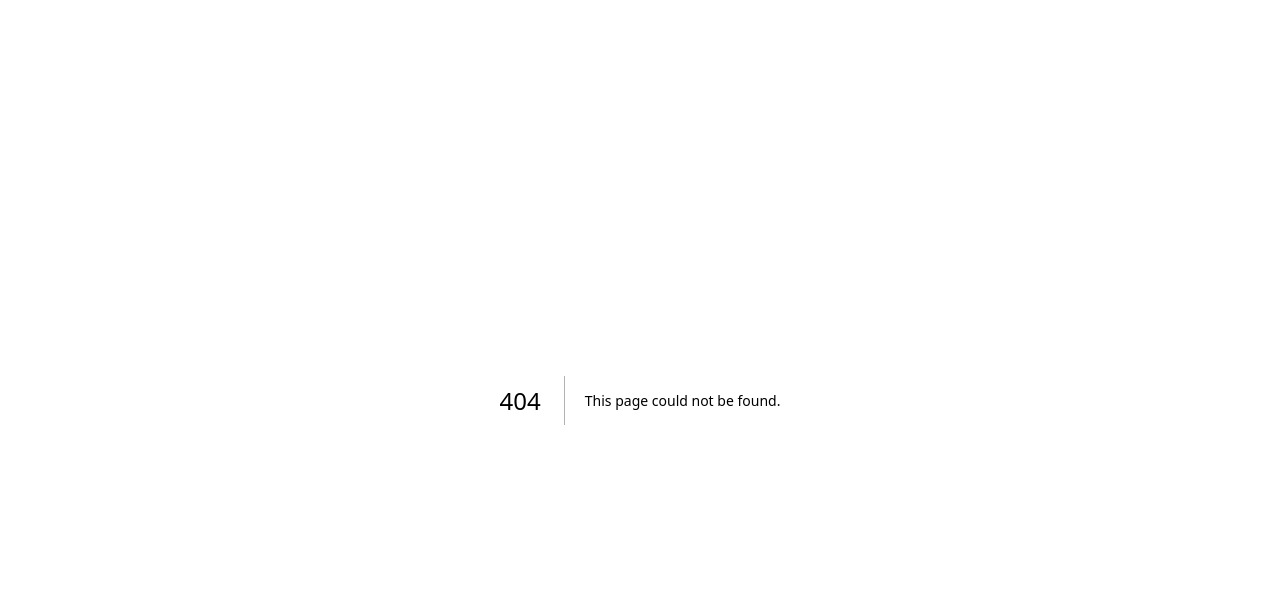
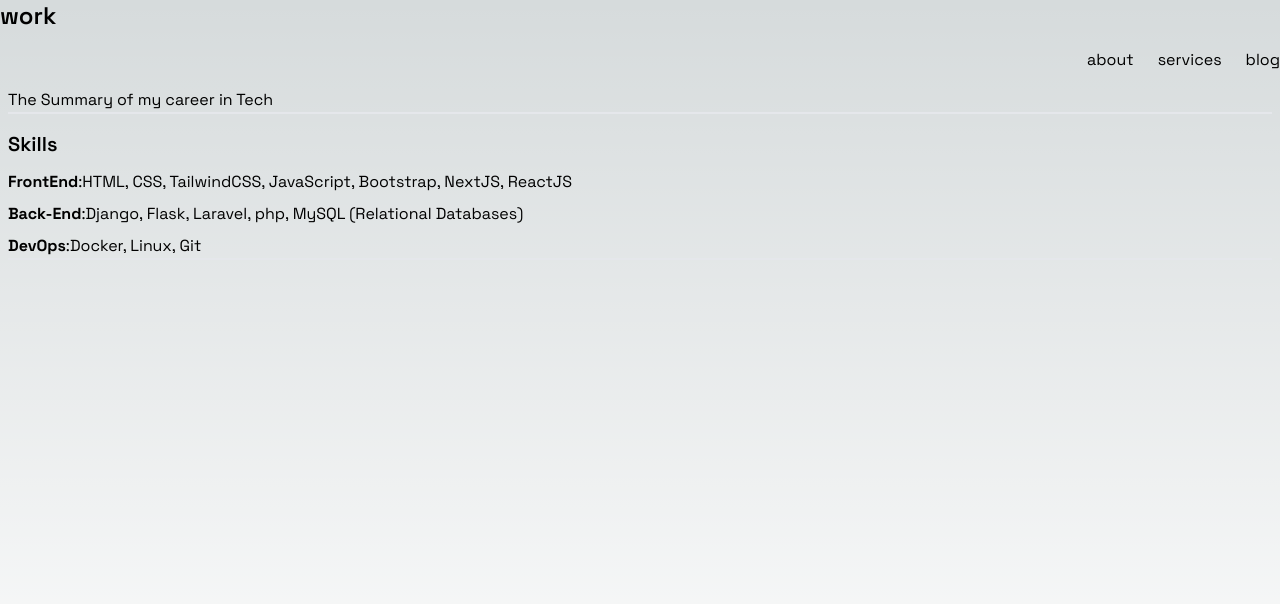
Before and after one commit to tzniceguy/myportifolio, a Next.js app: page /experience in a window 1280 px wide. Before the commit this address had no page. Shown: the top 604 px of the page. Built offline with nearby package versions, Linux system fonts and the light colour scheme.

Commit message:
init commit of the work page

```diff
--- /dev/null
+++ b/app/experience/page.tsx
@@ -0,0 +1,30 @@
+import React from "react";
+import NavBar from "../components/NavBar";
+
+export default function Work() {
+  return (
+    <div className="space-y-4 min-h-screen">
+      <div>
+        <h1 className="font-semibold text-2xl">work</h1>
+      </div>
+      <NavBar />
+      <div className="border-b-2 m-2">The Summary of my career in Tech</div>
+      <div className="border-b-2 m-2 space-y-3">
+        <h2 className="text-xl font-semibold">Skills</h2>
+        <div className="space-y-2">
+          <p>
+            <strong>FrontEnd</strong>:HTML, CSS, TailwindCSS, JavaScript,
+            Bootstrap, NextJS, ReactJS
+          </p>
+          <p>
+            <strong>Back-End</strong>:Django, Flask, Laravel, php, MySQL
+            (Relational Databases)
+          </p>
+          <p>
+            <strong>DevOps</strong>:Docker, Linux, Git
+          </p>
+        </div>
+      </div>
+    </div>
+  );
+}
```
